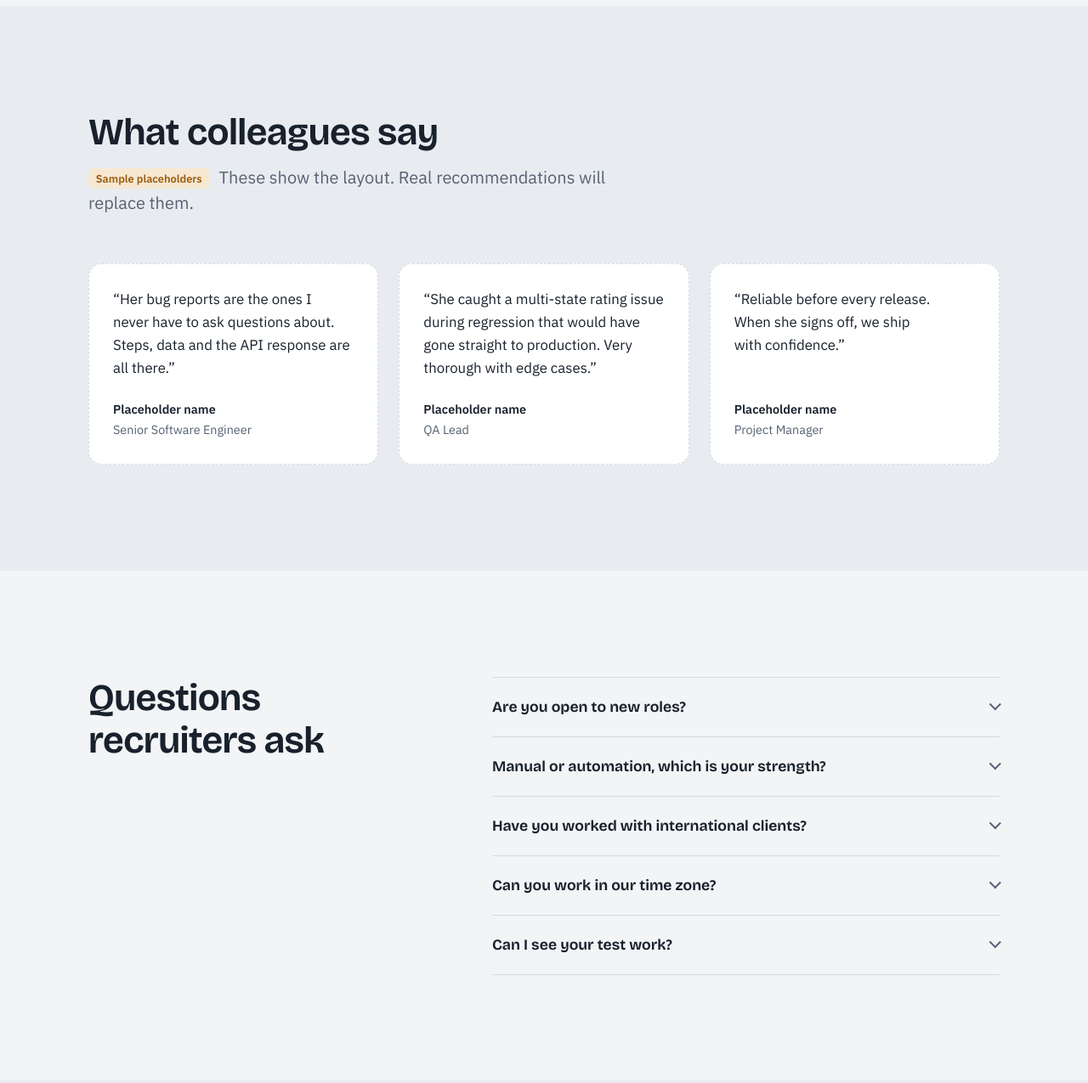
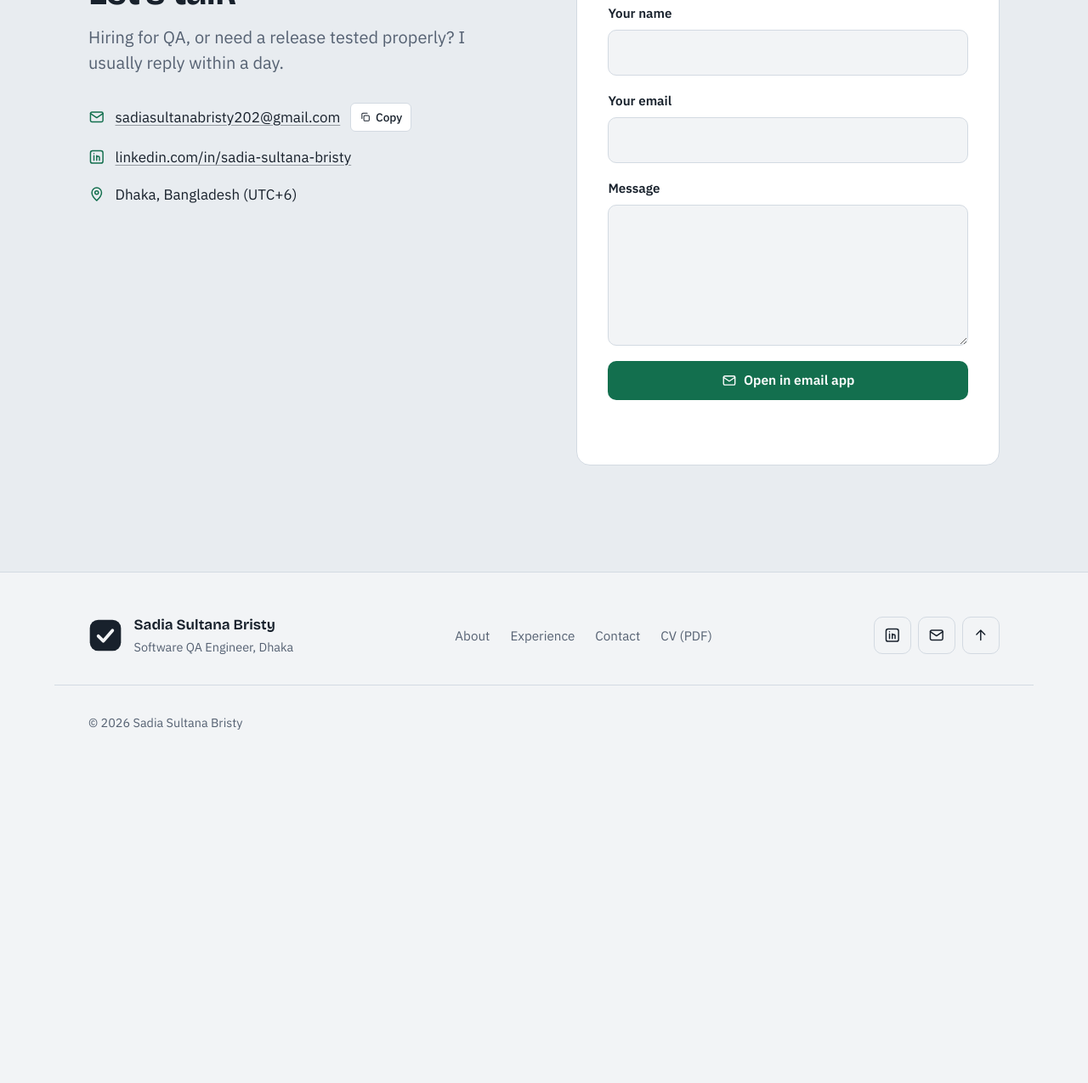
Before and after one commit to Sadia-Sultana-Bristy/Sadia-Sultana-Bristy.github.io, a plain HTML site: page index.html in a window 1280 px wide. Shown: the part 5891-7166 px from the top of the page at 85% size. After the commit the page ends 6785 px from the top, so only its background shows below. Drawn offline with Linux system fonts and the light colour scheme.

Commit message:
Remove certifications, testimonials and FAQ sections

```diff
--- a/index.html
+++ b/index.html
@@ -431,74 +431,6 @@
             </div>
           </div>
         </div>
-        <div>
-          <!-- EDIT: When you earn a certification, add it here as another <li>.
-               Example: <li><strong>ISTQB Certified Tester, Foundation Level</strong><span>2026</span></li> -->
-          <h2 class="section__title">Certifications &amp; learning</h2>
-          <p class="edu__note">What I’m working on now, to deepen automation and engineering practice:</p>
-          <ul class="learning">
-            <li><strong>Playwright with TypeScript</strong><span>Page objects, fixtures and API testing</span></li>
-            <li><strong>CI for test suites</strong><span>Running regression on every pull request with GitHub Actions</span></li>
-            <li><strong>ISTQB Foundation Level</strong><span>Formalizing test design techniques</span></li>
-          </ul>
-        </div>
-      </div>
-    </section>
-
-    <!-- ============================== TESTIMONIALS ============================== -->
-    <!-- EDIT: These are SAMPLE placeholders. Replace each quote, name and role with a real
-         LinkedIn recommendation, or delete this whole <section> before sharing widely. -->
-    <section class="section section--alt" id="testimonials" aria-labelledby="testimonials-title">
-      <div class="container">
-        <header class="section__head">
-          <h2 id="testimonials-title" class="section__title">What colleagues say</h2>
-          <p class="section__lead"><span class="tag tag--warn">Sample placeholders</span> These show the layout. Real recommendations will replace them.</p>
-        </header>
-        <div class="quotes">
-          <figure class="quote">
-            <blockquote><p>“Her bug reports are the ones I never have to ask questions about. Steps, data and the API response are all there.”</p></blockquote>
-            <figcaption><strong>Placeholder name</strong><span>Senior Software Engineer</span></figcaption>
-          </figure>
-          <figure class="quote">
-            <blockquote><p>“She caught a multi-state rating issue during regression that would have gone straight to production. Very thorough with edge cases.”</p></blockquote>
-            <figcaption><strong>Placeholder name</strong><span>QA Lead</span></figcaption>
-          </figure>
-          <figure class="quote">
-            <blockquote><p>“Reliable before every release. When she signs off, we ship with confidence.”</p></blockquote>
-            <figcaption><strong>Placeholder name</strong><span>Project Manager</span></figcaption>
-          </figure>
-        </div>
-      </div>
-    </section>
-
-    <!-- ============================== FAQ ============================== -->
-    <section class="section" id="faq" aria-labelledby="faq-title">
-      <div class="container faq">
-        <header class="section__head">
-          <h2 id="faq-title" class="section__title">Questions recruiters ask</h2>
-        </header>
-        <div class="faq__list">
-          <details>
-            <summary>Are you open to new roles?</summary>
-            <p>Yes. I’m interested in QA Engineer and SDET roles where I can keep growing my automation work, especially in fintech, insurtech or SaaS. I’m open to on-site roles in Dhaka and to remote positions.</p>
-          </details>
-          <details>
-            <summary>Manual or automation, which is your strength?</summary>
-            <p>Manual testing is my foundation: test design, exploratory and end-to-end testing. I add automation where it saves the most time. I built the Playwright regression scripts that cut sprint regression time by 30%, and I’m actively expanding into API automation and CI.</p>
-          </details>
-          <details>
-            <summary>Have you worked with international clients?</summary>
-            <p>All of my current work is for North American specialty insurance clients. I agree scope with their stakeholders, join sprint ceremonies across time zones and report directly to their teams.</p>
-          </details>
-          <details>
-            <summary>Can you work in our time zone?</summary>
-            <p>I’m in Dhaka (UTC+6) and already work with teams in North American time zones. I’m happy to arrange regular overlap hours for standups and release calls.</p>
-          </details>
-          <details>
-            <summary>Can I see your test work?</summary>
-            <p>Client code and test suites are confidential. I’m happy to walk through my approach in an interview, or complete a practical test exercise on a sample application.</p>
-          </details>
-        </div>
       </div>
     </section>
 
```
